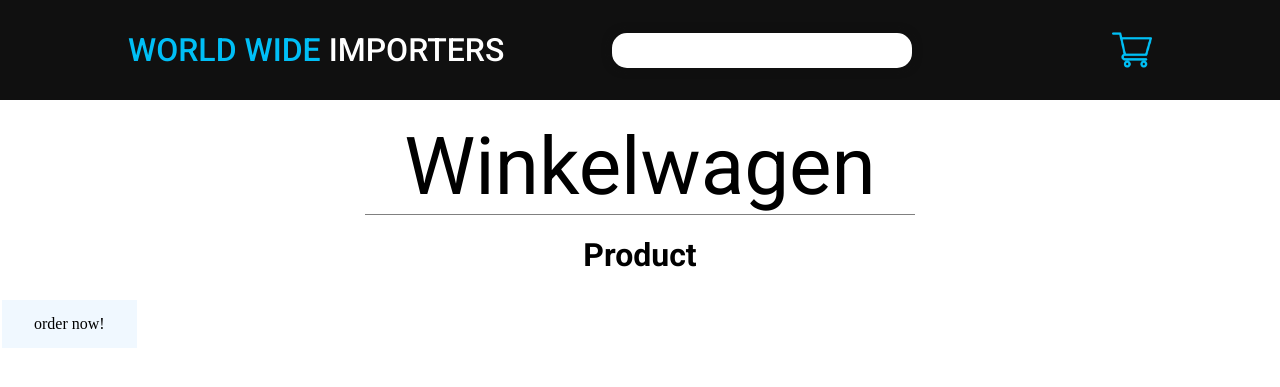
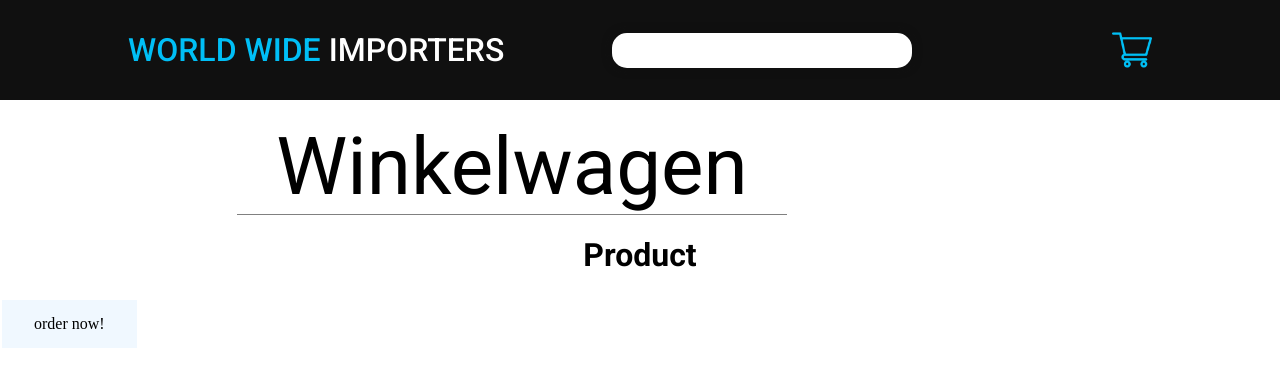
Before and after one commit to JanPetertje/webshop, a PHP site: page /winkelwagen in a window 1280 px wide. Shown: the top 387 px of the page. Run offline with PHP 8.4, Linux system fonts and the light colour scheme.

Commit message:
Henk de modderfokking potvis

```diff
--- a/inc/css/winkelwagen.css
+++ b/inc/css/winkelwagen.css
@@ -25,3 +25,7 @@
 .kopje{
     font-weight: bold;
 }
+div.top{
+    width: 1024px;
+
+}
--- a/views/winkelwagen.php
+++ b/views/winkelwagen.php
@@ -18,11 +18,14 @@
     include "inc/parts/menu.php";
     ?>
 
+    <div class="top">
+        <p class="titel">Winkelwagen</p>
+    </div>
 
-    <p class="titel">Winkelwagen</p>
+    <div>
+        <h1 class="kopje">Product</h1>
 
-    <h1 class="kopje">Product</h1>
-
+    </div>
     <a href="#" class="myButton">order now!</a>
 
 
```
